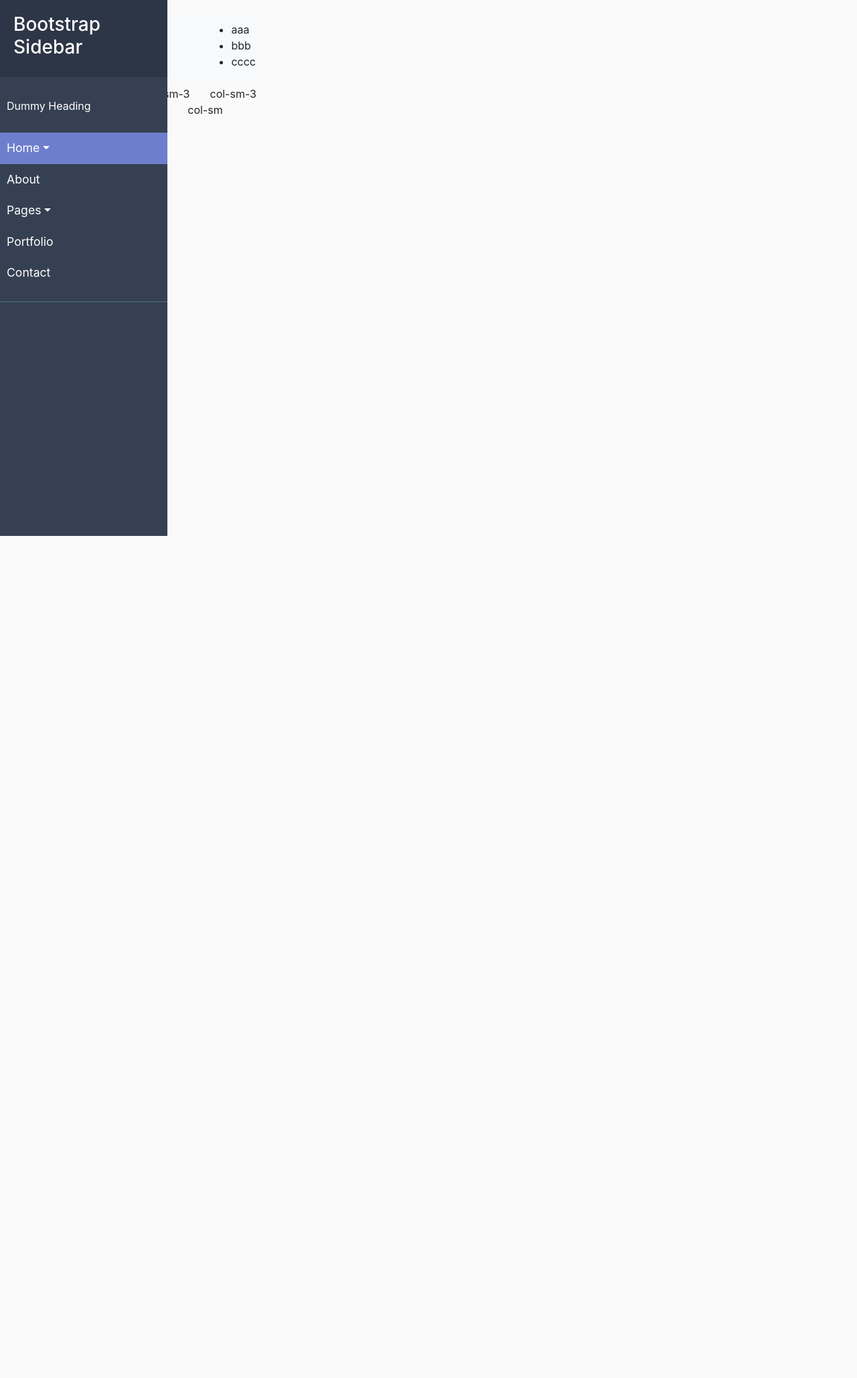
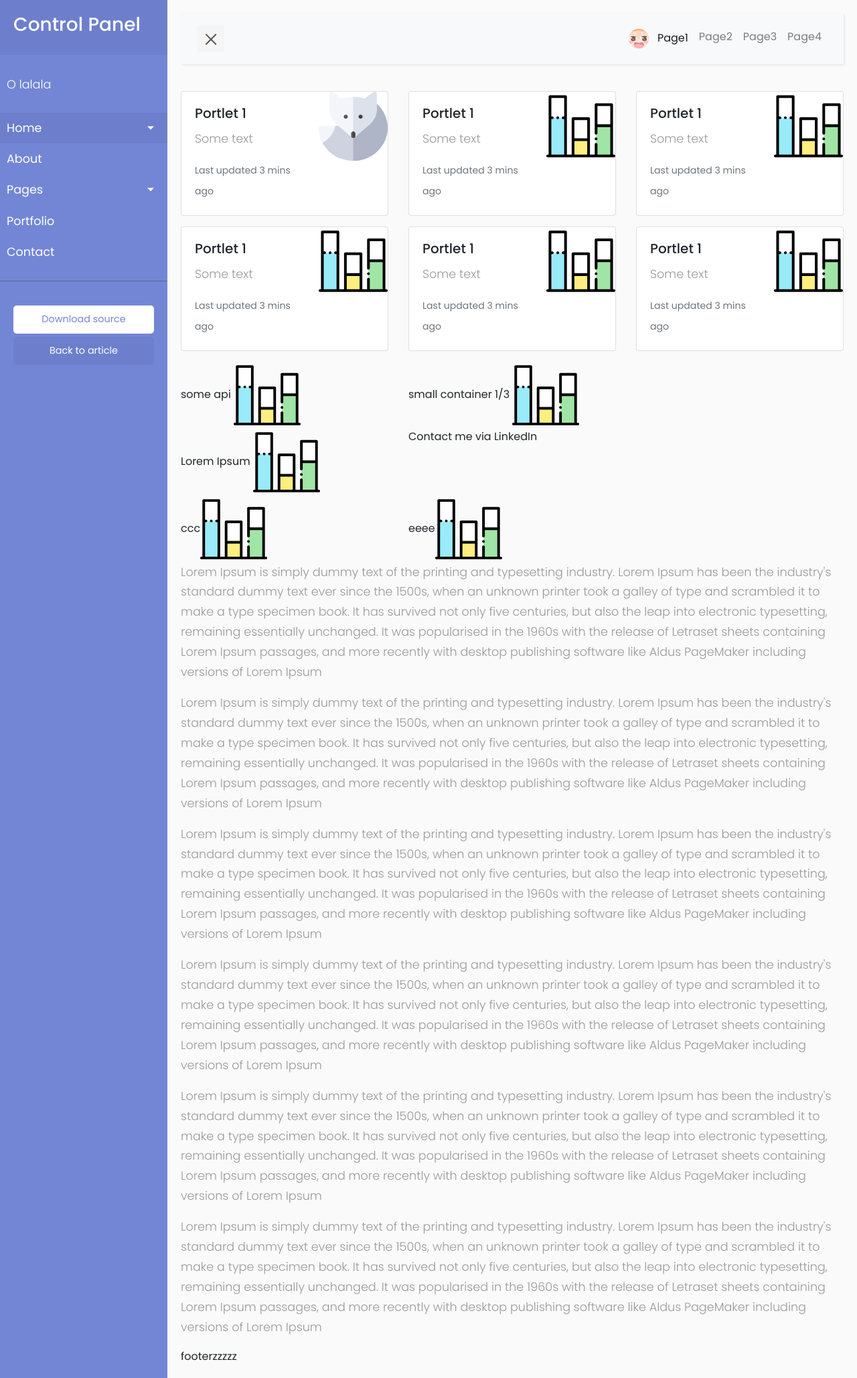
Before and after one commit to aiyayala/bootstrapsite, a PHP site: page / in a window 1280 px wide. Shown: the whole page at 67% size. Before the commit the page ends 800 px from the top, so only its background shows below. Run offline with PHP 8.4, Linux system fonts and the light colour scheme; some libraries are stand-ins or nearby versions.

Commit message:
Layout
sidebar
menu
portlet

```diff
--- a/index.html
+++ b/index.html
@@ -1,123 +1,259 @@
-@@ -0,0 +1,123 @@
-<!doctype html>
-<html lang="en">
+<!DOCTYPE html>
+<html>
 
     <head>
         <meta charset="utf-8">
         <meta name="viewport" content="width=device-width, initial-scale=1.0">
         <meta http-equiv="X-UA-Compatible" content="IE=edge">
 
-  <title>Collapsible sidebar using Bootstrap 4</title>
+        <title>Chun's Control Panel</title>
 
         <!-- Bootstrap CSS CDN -->
         <link rel="stylesheet" href="https://stackpath.bootstrapcdn.com/bootstrap/4.1.0/css/bootstrap.min.css" integrity="sha384-9gVQ4dYFwwWSjIDZnLEWnxCjeSWFphJiwGPXr1jddIhOegiu1FwO5qRGvFXOdJZ4" crossorigin="anonymous">
-  <!-- Custom CSS -->
+        <!-- Our Custom CSS -->
         <link rel="stylesheet" href="style/custom.css">
 
         <!-- Font Awesome JS -->
         <script defer src="https://use.fontawesome.com/releases/v5.0.13/js/solid.js" integrity="sha384-tzzSw1/Vo+0N5UhStP3bvwWPq+uvzCMfrN1fEFe+xBmv1C/AtVX5K0uZtmcHitFZ" crossorigin="anonymous"></script>
         <script defer src="https://use.fontawesome.com/releases/v5.0.13/js/fontawesome.js" integrity="sha384-6OIrr52G08NpOFSZdxxz1xdNSndlD4vdcf/q2myIUVO0VsqaGHJsB0RaBE01VTOY" crossorigin="anonymous"></script>
+
     </head>
 
     <body>
+
         <div class="wrapper">
-    <!-- Sidebar -->
+            <!-- Sidebar Holder -->
             <nav id="sidebar">
                 <div class="sidebar-header">
-        <h3>Bootstrap Sidebar</h3>
+                    <h3>Control Panel</h3>
                 </div>
 
-      <ul class="sidebar-list list-unstyled components">
-        <p>Dummy Heading</p>
-
-
-        <li class=" sidebar-list-item active">
+                <ul class="list-unstyled components">
+                    <p>O lalala</p>
+                    <li class="active">
                         <a href="#homeSubmenu" data-toggle="collapse" aria-expanded="false" class="dropdown-toggle">Home</a>
-          <ul class="collapse list-unstyled sidebar-droplist" id="homeSubmenu">
-            <li class="sidebar-dropdown">
+                        <ul class="collapse list-unstyled" id="homeSubmenu">
+                            <li>
                                 <a href="#">Home 1</a>
                             </li>
-            <li class="sidebar-dropdown">
+                            <li>
                                 <a href="#">Home 2</a>
                             </li>
-            <li class="sidebar-dropdown">
+                            <li>
                                 <a href="#">Home 3</a>
                             </li>
                         </ul>
                     </li>
-
-
-
-        <li class="sidebar-list-item">
+                    <li>
                         <a href="#">About</a>
-        </li>
-        <li class="sidebar-list-item">
                         <a href="#pageSubmenu" data-toggle="collapse" aria-expanded="false" class="dropdown-toggle">Pages</a>
-          <ul class="collapse list-unstyled sidebar-droplist" id="pageSubmenu">
-            <li class="sidebar-dropdown">
+                        <ul class="collapse list-unstyled" id="pageSubmenu">
+                            <li>
                                 <a href="#">Page 1</a>
                             </li>
-            <li class="sidebar-dropdown">
+                            <li>
                                 <a href="#">Page 2</a>
                             </li>
-            <li class="sidebar-dropdown">
+                            <li>
                                 <a href="#">Page 3</a>
                             </li>
                         </ul>
                     </li>
-        <li class="sidebar-list-item">
+                    <li>
                         <a href="#">Portfolio</a>
                     </li>
-        <li class="sidebar-list-item">
-          <a href="#">Contact</a>
+                    <li>
+                        <a href="#contact">Contact</a>
                     </li>
                 </ul>
 
+                <ul class="list-unstyled CTAs">
+                    <li>
+                        <a href="https://bootstrapious.com/tutorial/files/sidebar.zip" class="download">Download source</a>
+                    </li>
+                    <li>
+                        <a href="https://bootstrapious.com/p/bootstrap-sidebar" class="article">Back to article</a>
+                    </li>
+                </ul>
             </nav>
 
-    <!-- Main -->
-    <div id="main">
-      <!--navigation bar-->
+            <!-- Page Content Holder -->
+            <div id="content">
+
                 <nav class="navbar navbar-expand-lg navbar-light bg-light">
                     <div class="container-fluid">
-          <a id="sidebarCollapse">
-            <i class="fas fa-align-left"></i>
-            <span>Toggle Sidebar</span>
-          </a>
+
+                        <button type="button" id="sidebarCollapse" class="navbar-btn">
+                            <span></span>
+                            <span></span>
+                            <span></span>
+                        </button>
+                        <button class="btn btn-dark d-inline-block d-lg-none ml-auto" type="button" data-toggle="collapse" data-target="#navbarSupportedContent" aria-controls="navbarSupportedContent" aria-expanded="false" aria-label="Toggle navigation">
+                            <i class="fas fa-align-justify"></i>
+                        </button>
+
+                        <div class="collapse navbar-collapse" id="navbarSupportedContent">
+                            <ul class="nav navbar-nav ml-auto">
+                                <li class="nav-item active">
+                                    <a class="nav-link" href="#"><img src="img/profile-img.jpg" style="border-radius: 50%; width:30px;"> &nbsp;&nbsp;Page1</a>
+                                </li>
+                                <li class="nav-item">
+                                    <a class="nav-link" href="#">Page2</a>
+                                </li>
+                                <li class="nav-item">
+                                    <a class="nav-link" href="#">Page3</a>
+                                </li>
+                                <li class="nav-item">
+                                    <a class="nav-link" href="#">Page4</a>
+                                </li>
+                            </ul>
                         </div>
-        <div class="navbar-collapse collapse">
-          <ul>
-            <li>aaa </li>
-            <li>bbb</li>
-            <li>cccc</li>
-          </ul>
                     </div>
                 </nav>
 
-      <!--page content-->
-      <main class="content">
-        <div class="container">
-          <div class="row">
-            <div class="col-sm">col-sm-3</div>
-            <div class="col-sm">col-sm-3</div>
-            <div class="col-sm">col-sm-3</div>
-            <div class="col-sm">col-sm-3</div>
-          </div>
-          <div class="row">
-            <div class="col-sm">col-sm</div>
-            <div class="col-sm">col-sm</div>
-            <div class="col-sm">col-sm</div>
+                <div class="container-a" >
+
+                    <div class="row">  <!--begin::Portlet1-->
+                        <div class="col-lg-6 col-xl-4 order-lg-1 order-xl-1">  <div class="portlet fluid">
+                            <div class="card mb-3"   >
+                                <div class="row no-gutters">
+                                    <div class="col-md-8">
+                                        <div class="card-body">
+                                            <h5 class="card-title">Portlet 1</h5>
+                                            <p class="card-text">Some text</p>
+                                            <p class="card-text"><small class="text-muted">Last updated 3 mins ago</small></p>
                                         </div>
                                     </div>
+                                    <div class="col-md-4">
+                                        <img src="svg/arctic-fox.svg" class="card-img" alt="...">
+                                    </div>
 
-      </main>
+                                </div>
+                            </div></div>
+                        </div><!--end::Portlet1-->
+                        <!--begin::Portlet2-->
+                        <div class="col-lg-6 col-xl-4 order-lg-1 order-xl-1">
+
+                            <div class="portlet fluid">
+                                <div class="card mb-3"   >
+                                    <div class="row no-gutters">
+                                        <div class="col-md-8">
+                                            <div class="card-body">
+                                                <h5 class="card-title">Portlet 1</h5>
+                                                <p class="card-text">Some text</p>
+                                                <p class="card-text"><small class="text-muted">Last updated 3 mins ago</small></p>
+                                            </div>
+                                        </div>
+                                        <div class="col-md-4">
+                                            <img src="svg/bar-chart.svg"  class="card-img" alt="...">
+                                        </div></div></div></div>
+                        </div><!--end::Portlet2-->
+
+                        <!--begin::Portlet3-->
+                        <div class="col-lg-6 col-xl-4 order-lg-1 order-xl-1">
+
+                            <div class="portlet fluid">
+                                <div class="card mb-3"   >
+                                    <div class="row no-gutters">
+                                        <div class="col-md-8">
+                                            <div class="card-body">
+                                                <h5 class="card-title">Portlet 1</h5>
+                                                <p class="card-text">Some text</p>
+                                                <p class="card-text"><small class="text-muted">Last updated 3 mins ago</small></p>
+                                            </div>
+                                        </div>
+                                        <div class="col-md-4">
+                                            <img src="svg/bar-chart.svg"  class="card-img" alt="...">
+                                        </div></div></div></div>
+                        </div><!--end::Portlet3-->
+
+                       <!--begin::Portlet4-->
+                        <div class="col-lg-6 col-xl-4 order-lg-1 order-xl-1">
+
+                            <div class="portlet fluid">
+                                <div class="card mb-3"   >
+                                    <div class="row no-gutters">
+                                        <div class="col-md-8">
+                                            <div class="card-body">
+                                                <h5 class="card-title">Portlet 1</h5>
+                                                <p class="card-text">Some text</p>
+                                                <p class="card-text"><small class="text-muted">Last updated 3 mins ago</small></p>
+                                            </div>
+                                        </div>
+                                        <div class="col-md-4">
+                                            <img src="svg/bar-chart.svg"  class="card-img" alt="...">
+                                        </div></div></div></div>
+                        </div><!--end::Portlet4-->
+                        <!--begin::Portlet5-->
+                        <div class="col-lg-6 col-xl-4 order-lg-1 order-xl-1">
+
+                            <div class="portlet fluid">
+                                <div class="card mb-3"   >
+                                    <div class="row no-gutters">
+                                        <div class="col-md-8">
+                                            <div class="card-body">
+                                                <h5 class="card-title">Portlet 1</h5>
+                                                <p class="card-text">Some text</p>
+                                                <p class="card-text"><small class="text-muted">Last updated 3 mins ago</small></p>
+                                            </div>
+                                        </div>
+                                        <div class="col-md-4">
+                                            <img src="svg/bar-chart.svg"  class="card-img" alt="...">
+                                        </div></div></div></div>
+                        </div><!--end::Portlet5-->
+                       <!--begin::Portlet6-->
+                        <div class="col-lg-6 col-xl-4 order-lg-1 order-xl-1">
+
+                            <div class="portlet fluid">
+                                <div class="card mb-3"   >
+                                    <div class="row no-gutters">
+                                        <div class="col-md-8">
+                                            <div class="card-body">
+                                                <h5 class="card-title">Portlet 1</h5>
+                                                <p class="card-text">Some text</p>
+                                                <p class="card-text"><small class="text-muted">Last updated 3 mins ago</small></p>
+                                            </div>
+                                        </div>
+                                        <div class="col-md-4">
+                                            <img src="svg/bar-chart.svg"  class="card-img" alt="...">
+                                        </div></div></div></div>
+                        </div><!--end::Portlet6-->
+                    </div>
+
+
+
+                    <div class="row">
+                        <div class="col-lg-6 col-xl-4 order-lg-1 order-xl-1">  some api  <img src="svg/bar-chart.svg" > </div>
+                        <div class="col-lg-12 col-xl-8 order-lg-2 order-xl-1"> small container 1/3 <img src="svg/bar-chart.svg" > </div>
+                        <div class="col-lg-6 col-xl-4 order-lg-1 order-xl-1">Lorem Ipsum <img src="svg/bar-chart.svg" ></div>
+                        <div class="col-lg-12 col-xl-8 order-lg-2 order-xl-1">  <a  name="contact"  href="https://linkedin.com/in/w3bchunhong" target="_blank">Contact me via LinkedIn</a>   </div>
+
+
+                        <div class="col-lg-12 col-xl-4 order-lg-2 order-xl-1">ccc<img src="svg/bar-chart.svg" ></div>
+                        <div class="col-lg-12 col-xl-8 order-lg-3 order-xl-1">eeee<img src="svg/bar-chart.svg" ></div>
+
                     </div>
 
                 </div>
 
+                <p>   Lorem Ipsum is simply dummy text of the printing and typesetting industry. Lorem Ipsum has been the industry's standard dummy text ever since the 1500s, when an unknown printer took a galley of type and scrambled it to make a type specimen book. It has survived not only five centuries, but also the leap into electronic typesetting, remaining essentially unchanged. It was popularised in the 1960s with the release of Letraset sheets containing Lorem Ipsum passages, and more recently with desktop publishing software like Aldus PageMaker including versions of Lorem Ipsum </p>
 
 
+                <p>Lorem Ipsum is simply dummy text of the printing and typesetting industry. Lorem Ipsum has been the industry's standard dummy text ever since the 1500s, when an unknown printer took a galley of type and scrambled it to make a type specimen book. It has survived not only five centuries, but also the leap into electronic typesetting, remaining essentially unchanged. It was popularised in the 1960s with the release of Letraset sheets containing Lorem Ipsum passages, and more recently with desktop publishing software like Aldus PageMaker including versions of Lorem Ipsum</p>
 
+                <p>   Lorem Ipsum is simply dummy text of the printing and typesetting industry. Lorem Ipsum has been the industry's standard dummy text ever since the 1500s, when an unknown printer took a galley of type and scrambled it to make a type specimen book. It has survived not only five centuries, but also the leap into electronic typesetting, remaining essentially unchanged. It was popularised in the 1960s with the release of Letraset sheets containing Lorem Ipsum passages, and more recently with desktop publishing software like Aldus PageMaker including versions of Lorem Ipsum </p>
+
+
+                <p>Lorem Ipsum is simply dummy text of the printing and typesetting industry. Lorem Ipsum has been the industry's standard dummy text ever since the 1500s, when an unknown printer took a galley of type and scrambled it to make a type specimen book. It has survived not only five centuries, but also the leap into electronic typesetting, remaining essentially unchanged. It was popularised in the 1960s with the release of Letraset sheets containing Lorem Ipsum passages, and more recently with desktop publishing software like Aldus PageMaker including versions of Lorem Ipsum</p>
+
+                <p>   Lorem Ipsum is simply dummy text of the printing and typesetting industry. Lorem Ipsum has been the industry's standard dummy text ever since the 1500s, when an unknown printer took a galley of type and scrambled it to make a type specimen book. It has survived not only five centuries, but also the leap into electronic typesetting, remaining essentially unchanged. It was popularised in the 1960s with the release of Letraset sheets containing Lorem Ipsum passages, and more recently with desktop publishing software like Aldus PageMaker including versions of Lorem Ipsum </p>
+
+
+                <p>Lorem Ipsum is simply dummy text of the printing and typesetting industry. Lorem Ipsum has been the industry's standard dummy text ever since the 1500s, when an unknown printer took a galley of type and scrambled it to make a type specimen book. It has survived not only five centuries, but also the leap into electronic typesetting, remaining essentially unchanged. It was popularised in the 1960s with the release of Letraset sheets containing Lorem Ipsum passages, and more recently with desktop publishing software like Aldus PageMaker including versions of Lorem Ipsum</p>
+                <div class="footer">  footerzzzzz</div>
+
+
+            </div>   </div>
 
 
 
@@ -127,8 +263,15 @@
         <script src="https://cdnjs.cloudflare.com/ajax/libs/popper.js/1.14.0/umd/popper.min.js" integrity="sha384-cs/chFZiN24E4KMATLdqdvsezGxaGsi4hLGOzlXwp5UZB1LY//20VyM2taTB4QvJ" crossorigin="anonymous"></script>
         <!-- Bootstrap JS -->
         <script src="https://stackpath.bootstrapcdn.com/bootstrap/4.1.0/js/bootstrap.min.js" integrity="sha384-uefMccjFJAIv6A+rW+L4AHf99KvxDjWSu1z9VI8SKNVmz4sk7buKt/6v9KI65qnm" crossorigin="anonymous"></script>
-</body>
 
+        <script type="text/javascript">
+            $(document).ready(function () {
+                $('#sidebarCollapse').on('click', function () {
+                    $('#sidebar').toggleClass('active');
+                    $(this).toggleClass('active');
+                });
+            });
+        </script>
     </body>
 
 </html>
--- a/style/custom.css
+++ b/style/custom.css
@@ -1,18 +1,18 @@
 /*
-    ADDITIONAL DEMO STYLE, NOT IMPORTANT TO MAKE THINGS WORK BUT TO MAKE IT A BIT NICER :)
+    DEMO STYLE
 */
 @import "https://fonts.googleapis.com/css?family=Poppins:300,400,500,600,700";
 
 
 body {
-    font-family: "Nunito Sans", -apple-system, BlinkMacSystemFont, "Segoe UI", "Helvetica Neue", Arial, sans-serif;
+    font-family: 'Poppins', sans-serif;
     background: #fafafa;
 }
 
 p {
-    font-family: "Nunito Sans", -apple-system, BlinkMacSystemFont, "Segoe UI", "Helvetica Neue", Arial, sans-serif;
-    font-size: 1em;
-    font-weight: 400;
+    font-family: 'Poppins', sans-serif;
+    font-size: 1.1em;
+    font-weight: 300;
     line-height: 1.7em;
     color: #999;
 }
@@ -22,26 +22,58 @@
     text-decoration: none;
     transition: all 0.3s;
 }
+
+.navbar {
+    padding: 15px 10px;
+    background: #fff;
+    border: none;
+    border-radius: 0;
+    margin-bottom: 40px;
+    box-shadow: 1px 1px 3px rgba(0, 0, 0, 0.1);
+}
+
+.navbar-btn {
+    box-shadow: none;
+    outline: none !important;
+    border: none;
+}
+
+.line {
+    width: 100%;
+    height: 1px;
+    border-bottom: 1px dashed #ddd;
+    margin: 40px 0;
+}
+
+/* ---------------------------------------------------
+    SIDEBAR STYLE
+----------------------------------------------------- */
+
 .wrapper {
     display: flex;
     width: 100%;
+    align-items: stretch;
+    perspective: 1500px;
 }
 
+
 #sidebar {
-    width: 250px;
-    position: fixed;
-    top: 0;
-    left: 0;
-    height: 100vh;
-    z-index: 999;
-    background: #354052;
+    min-width: 250px;
+    max-width: 250px;
+    background: #7386D5;
     color: #fff;
-    transition: all 0.3s;
+    transition: all 0.6s cubic-bezier(0.945, 0.020, 0.270, 0.665);
+    transform-origin: bottom left;
+}
+
+#sidebar.active {
+    margin-left: -250px;
+    transform: rotateY(100deg);
 }
 
 #sidebar .sidebar-header {
     padding: 20px;
-    background: #2D3646;
+    background: #6d7fcc;
 }
 
 #sidebar ul.components {
@@ -60,7 +92,7 @@
     display: block;
 }
 #sidebar ul li a:hover {
-    color: #2D3646;
+    color: #7386D5;
     background: #fff;
 }
 
@@ -68,8 +100,145 @@
     color: #fff;
     background: #6d7fcc;
 }
+
+
+a[data-toggle="collapse"] {
+    position: relative;
+}
+
+.dropdown-toggle::after {
+    display: block;
+    position: absolute;
+    top: 50%;
+    right: 20px;
+    transform: translateY(-50%);
+}
+
 ul ul a {
     font-size: 0.9em !important;
     padding-left: 30px !important;
     background: #6d7fcc;
 }
+
+ul.CTAs {
+    padding: 20px;
+}
+
+ul.CTAs a {
+    text-align: center;
+    font-size: 0.9em !important;
+    display: block;
+    border-radius: 5px;
+    margin-bottom: 5px;
+}
+
+a.download {
+    background: #fff;
+    color: #7386D5;
+}
+
+a.article, a.article:hover {
+    background: #6d7fcc !important;
+    color: #fff !important;
+}
+
+
+
+/* ---------------------------------------------------
+    CONTENT STYLE
+----------------------------------------------------- */
+#content {
+    width: 100%;
+    padding: 20px;
+    min-height: 100vh;
+    transition: all 0.3s;
+}
+
+#sidebarCollapse {
+    width: 40px;
+    height: 40px;
+    background: #f5f5f5;
+    cursor: pointer;
+}
+
+#sidebarCollapse span {
+    width: 80%;
+    height: 2px;
+    margin: 0 auto;
+    display: block;
+    background: #555;
+    transition: all 0.8s cubic-bezier(0.810, -0.330, 0.345, 1.375);
+    transition-delay: 0.2s;
+}
+
+#sidebarCollapse span:first-of-type {
+    transform: rotate(45deg) translate(2px, 2px);
+}
+#sidebarCollapse span:nth-of-type(2) {
+    opacity: 0;
+}
+#sidebarCollapse span:last-of-type {
+    transform: rotate(-45deg) translate(1px, -1px);
+}
+
+
+#sidebarCollapse.active span {
+    transform: none;
+    opacity: 1;
+    margin: 5px auto;
+}
+
+
+/* ---------------------------------------------------
+    IMAGES
+----------------------------------------------------- */
+
+img{width:100px;}
+
+
+/* ---------------------------------------------------
+   ANCHOR
+----------------------------------------------------- */
+
+ .anchor{
+  display: block;
+  height: 115px; /*same height as header*/
+  margin-top: -115px; /*same height as header*/
+  visibility: hidden;
+}
+
+
+
+/* ---------------------------------------------------
+    MEDIAQUERIES
+----------------------------------------------------- */
+@media (max-width: 768px) {
+    #sidebar {
+        margin-left: -250px;
+        transform: rotateY(90deg);
+    }
+    #sidebar.active {
+        margin-left: 0;
+        transform: none;
+    }
+    #sidebarCollapse span:first-of-type,
+    #sidebarCollapse span:nth-of-type(2),
+    #sidebarCollapse span:last-of-type {
+        transform: none;
+        opacity: 1;
+        margin: 5px auto;
+    }
+    #sidebarCollapse.active span {
+        margin: 0 auto;
+    }
+    #sidebarCollapse.active span:first-of-type {
+        transform: rotate(45deg) translate(2px, 2px);
+    }
+    #sidebarCollapse.active span:nth-of-type(2) {
+        opacity: 0;
+    }
+    #sidebarCollapse.active span:last-of-type {
+        transform: rotate(-45deg) translate(1px, -1px);
+    }
+
+}
```
Also changed, not shown: credit.html (added, +18 -0 lines), img/profile-img.jpg (added), svg/arctic-fox(2).svg (added), svg/arctic-fox.svg (added), svg/bar-chart.svg (added). Lines whose indentation alone changed are shown as unchanged.
